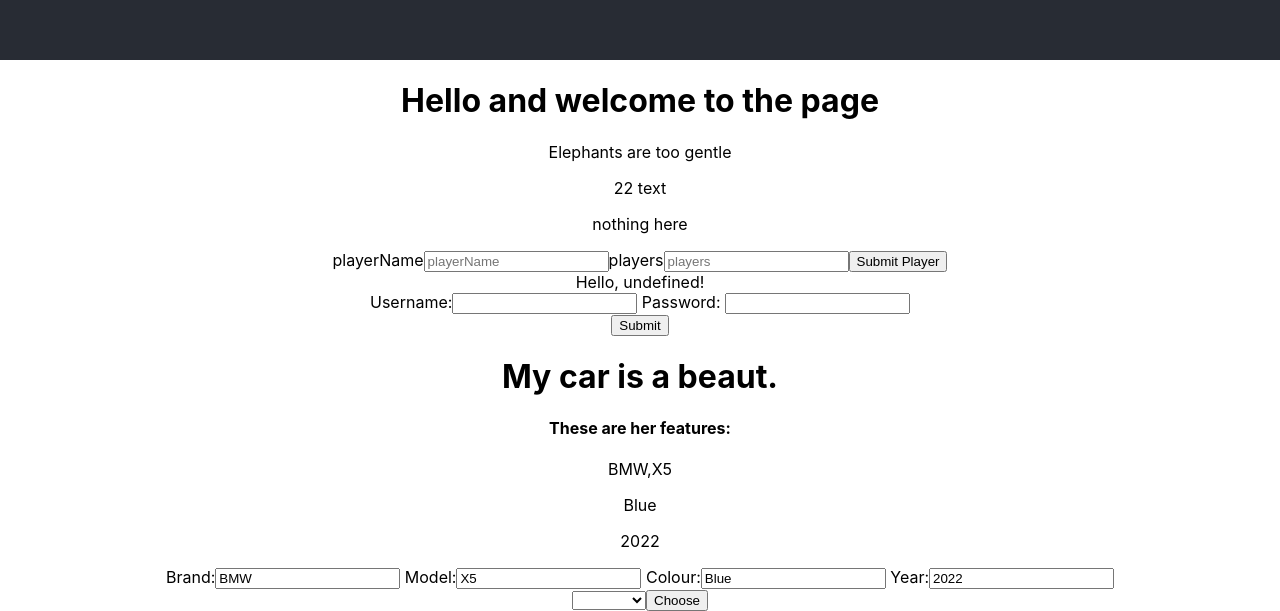
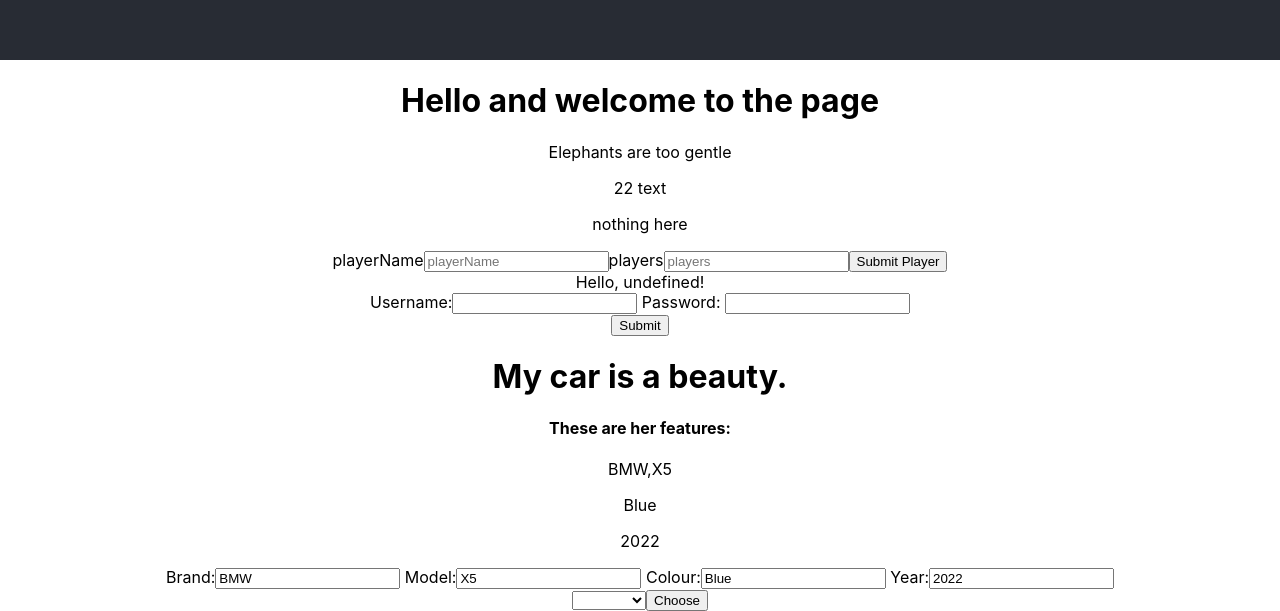
Before and after one commit to tigerFish29/qa-react-week, a React (Create React App) app: page / in a window 1280 px wide. Shown: the part 740-1351 px from the top of the page. Built offline with nearby package versions, Linux system fonts and the light colour scheme.

Commit message:
made changes to index

```diff
--- a/src/Car.js
+++ b/src/Car.js
@@ -9,7 +9,7 @@ const Car = () => {
 
      return(
          <>
-             <h1>My car is a beaut. </h1>
+             <h1>My car is a beauty. </h1>
              <h4>These are her features:</h4>
              <p>{brand},{model}</p>
              <p>{colour}</p>
--- a/src/index.js
+++ b/src/index.js
@@ -3,6 +3,7 @@ import ReactDOM from 'react-dom/client';
 import './index.css';
 import App from './App';
 import reportWebVitals from './reportWebVitals';
+
 
 const root = ReactDOM.createRoot(document.getElementById('root'));
 root.render(
```
